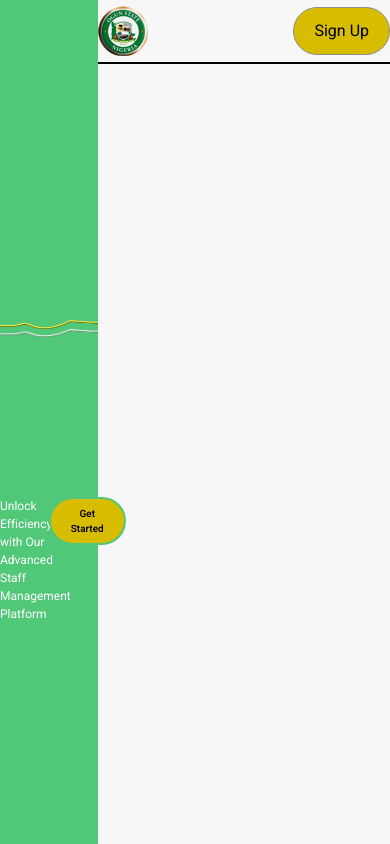
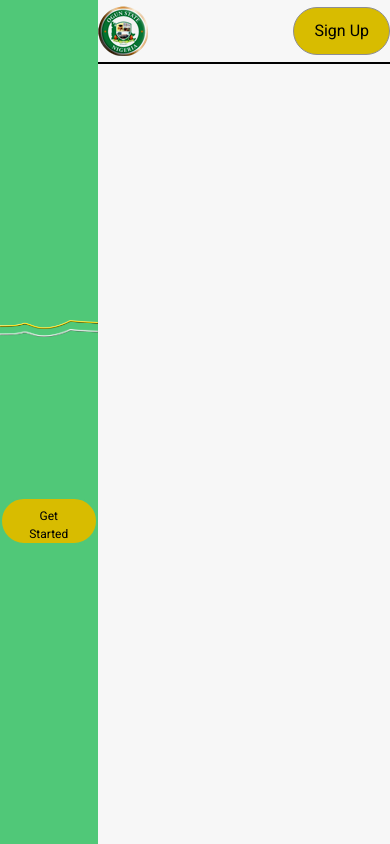
Before and after one commit to tyinter46/TescomDigitalizationFrontend, a React (Create React App) app: page / in a window 390 px wide. Built offline with nearby package versions, Linux system fonts and the light colour scheme.

Commit message:
feat: home page responsiveness

```diff
--- a/src/pages/Home/HomeView.tsx
+++ b/src/pages/Home/HomeView.tsx
@@ -9,15 +9,15 @@ const HomeView = () => {
         <img src={yellowPolygon} alt="yellowPolygon" />
         <img src={whitePolygon} alt="whitePolygon" />
       </div>
-      <div className="flex flex-row justify-evenly mt-40 w-inherit">
-        <div className="text-wrap text-base content-center text-white w-1/2 sm: visibility-hidden">
+      <div className="mt-40 flex md: flex flex-row justify-evenly mt-40 w-inherit ">
+        <div className="text-wrap text-base content-center text-white block w-1/2 hidden md:block">
           Unlock Efficiency with Our Advanced Staff Management Platform
         </div>
-        <div className="flex flex-row   content-center bg-inherit">
+        <div className="flex flex-row   content-center bg-inherit ">
           <Button
             to={SIGNUP}
             variant="outline"
-            className="text-sm bg-yellow rounded-full text-black hover:bg-black-100 hover:text-white"
+            className="mt-inherit text-base md:text-sm bg-yellow rounded-full text-black hover:bg-black-100 hover:text-white   "
           >
             Get Started
           </Button>
```
